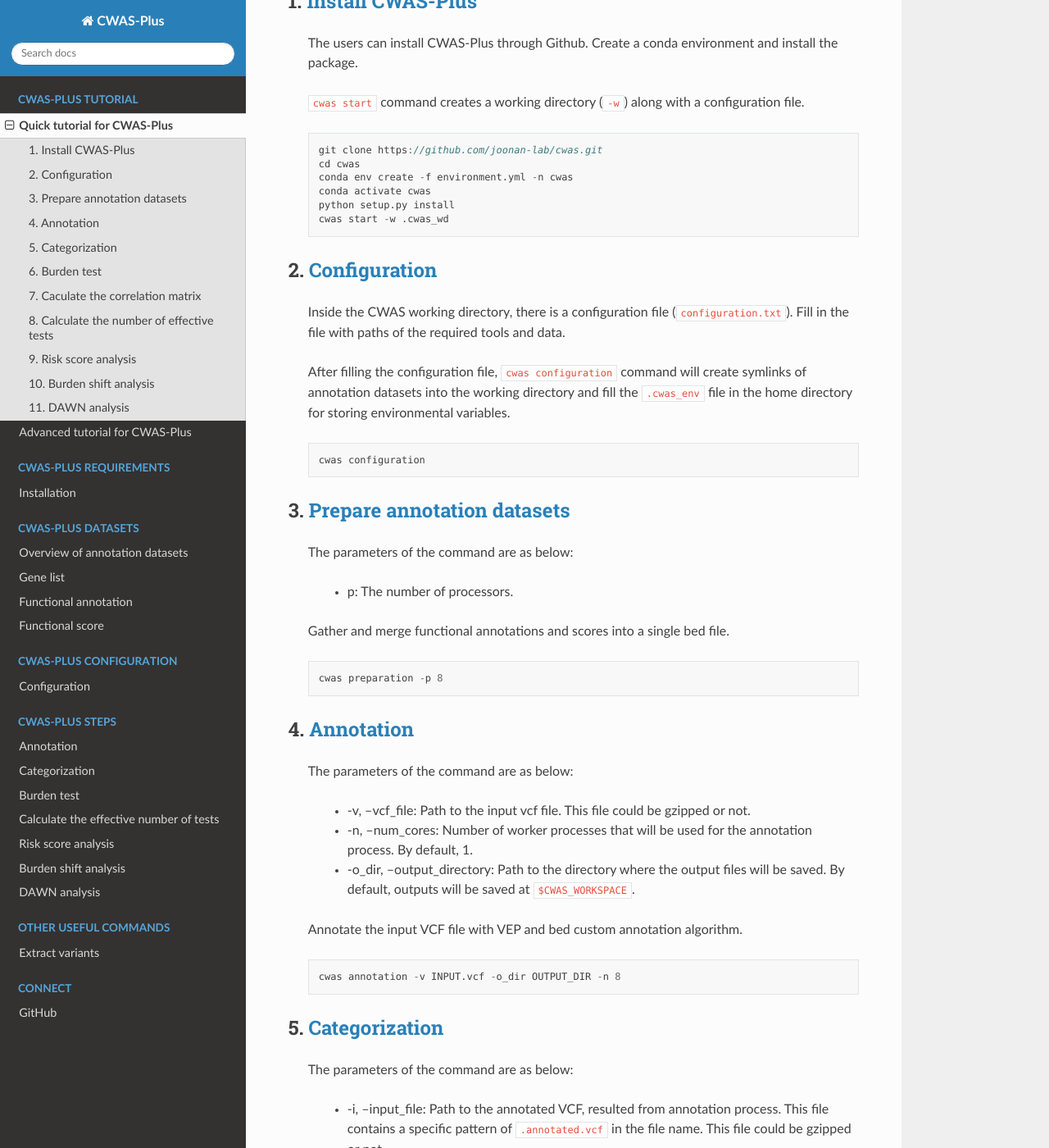
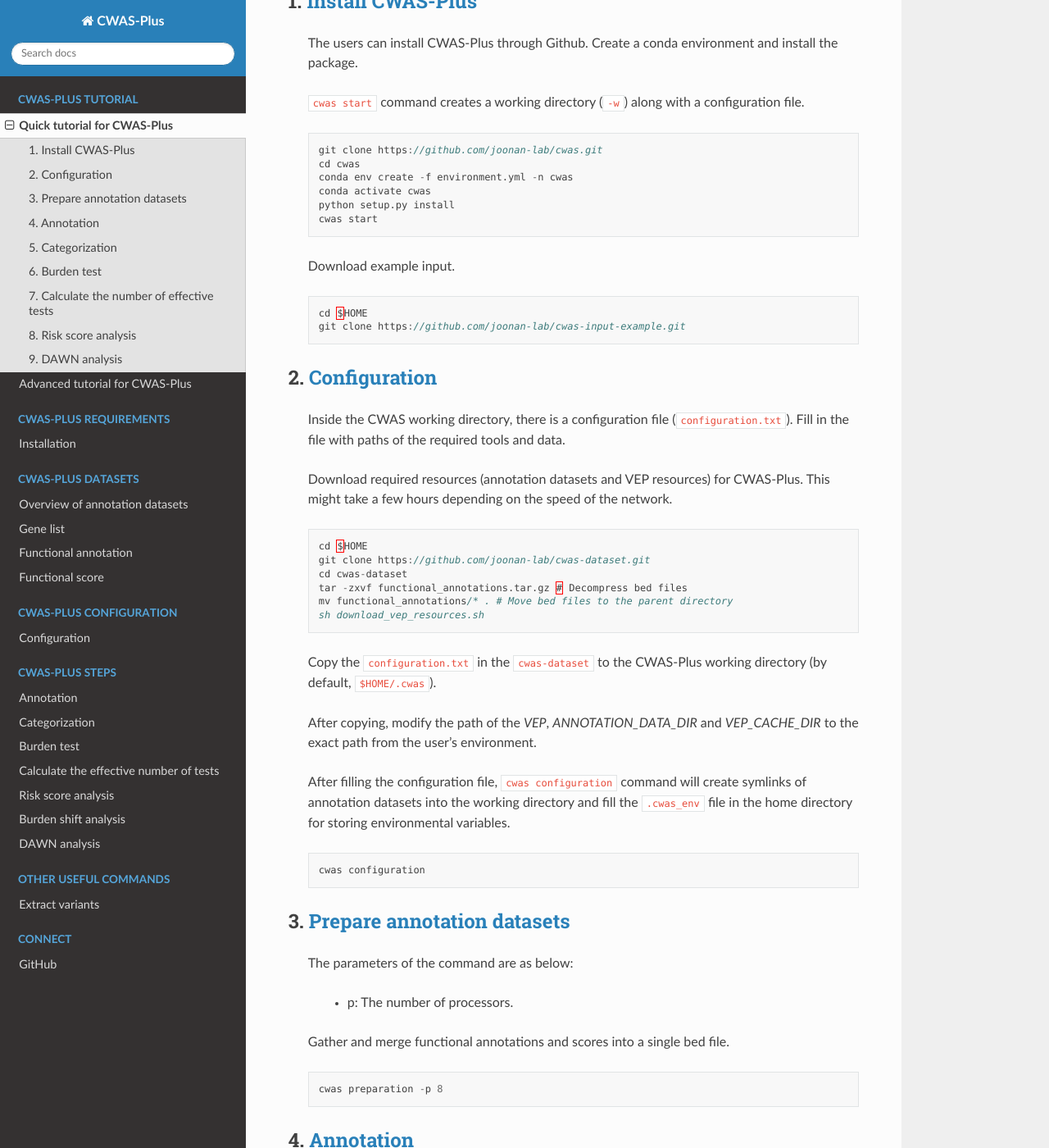
Before and after one commit to joonan-lab/cwas, a Sphinx documentation site: the page built from docs/quickstart/quick_tutorial.rst, in a window 1280 px wide and 1400 px high, scrolled down 247 px. Shown: the whole window at 82% size. Built offline with Sphinx 7.4.7 and the Read the Docs theme 2.0.0, drawn with Linux system fonts in a browser that asks for light colours; some of the changed text lies outside the part shown.

Commit message:
Update quick tutorial
Update quick tutorial

```diff
--- a/docs/quickstart/quick_tutorial.rst
+++ b/docs/quickstart/quick_tutorial.rst
@@ -20,18 +20,43 @@
     conda env create -f environment.yml -n cwas
     conda activate cwas
     python setup.py install
-    cwas start -w .cwas_wd
+    cwas start
+
+
+  Download example input.
+
+  .. code-block:: solidity
+
+    cd $HOME
+    git clone https://github.com/joonan-lab/cwas-input-example.git
+
 
 2. :ref:`Configuration <configuration>`
 ###########################################
 
   Inside the CWAS working directory, there is a configuration file (``configuration.txt``). Fill in the file with paths of the required tools and data.
 
+  Download required resources (annotation datasets and VEP resources) for CWAS-Plus. This might take a few hours depending on the speed of the network.
+
+  .. code-block:: solidity
+
+    cd $HOME
+    git clone https://github.com/joonan-lab/cwas-dataset.git
+    cd cwas-dataset
+    tar -zxvf functional_annotations.tar.gz # Decompress bed files
+    mv functional_annotations/* . # Move bed files to the parent directory
+    sh download_vep_resources.sh
+
+  Copy the ``configuration.txt`` in the ``cwas-dataset`` to the CWAS-Plus working directory (by default, ``$HOME/.cwas``).
+
+  After copying, modify the path of the *VEP*, *ANNOTATION_DATA_DIR* and *VEP_CACHE_DIR* to the exact path from the user's environment.
+
   After filling the configuration file, ``cwas configuration`` command will create symlinks of annotation datasets into the working directory and fill the ``.cwas_env`` file in the home directory for storing environmental variables.
 
   .. code-block:: solidity
 
     cwas configuration
+
 
 3. :ref:`Prepare annotation datasets <data-prep-label>`
 ###########################################
@@ -52,7 +77,7 @@
   The parameters of the command are as below:
 
    - -v, --vcf_file: Path to the input vcf file. This file could be gzipped or not.
-   - -n, --num_cores: Number of worker processes that will be used for the annotation process. By default, 1.
+   - -p, --num_proc: Number of worker processes that will be used for the annotation process. By default, 1.
    - -o_dir, --output_directory: Path to the directory where the output files will be saved. By default, outputs will be saved at ``$CWAS_WORKSPACE``.
 
 
@@ -60,7 +85,7 @@
 
   .. code-block:: solidity
 
-    cwas annotation -v INPUT.vcf -o_dir OUTPUT_DIR -n 8
+    cwas annotation -v $HOME/cwas-input-example/de_novo_variants.vcf -o_dir $HOME/cwas_output -p 8
 
 5. :ref:`Categorization <categorization>`
 ###########################################
@@ -80,7 +105,7 @@
 
   .. code-block:: solidity
 
-    cwas categorization -i INPUT.annotated.vcf -o_dir OUTPUT_DIR -p 8
+    cwas categorization -i $HOME/cwas_output/de_novo_variants.annotated.vcf.gz -o_dir $HOME/cwas_output -p 8 -m variant
 
 6. :ref:`Burden test <burdentest>`
 ######################################
@@ -97,7 +122,7 @@
 
      .. code-block:: solidity
 
-        cwas binomial_test -i INPUT.categorization_result.txt.gz -o_dir OUTPUT_DIR -s SAMPLE_LIST.txt -a ADJUST_FACTOR.txt
+        cwas binomial_test -i $HOME/cwas_output/de_novo_variants.categorization_result.txt.gz -o_dir $HOME/cwas_output -s $HOME/cwas-input-example/samples.txt -a $HOME/cwas-input-example/adj_factors.txt.txt
 
   - Permutation test
 
@@ -113,13 +138,13 @@
 
      .. code-block:: solidity
 
-        cwas permutation_test -i INPUT.categorization_result.txt.gz -o_dir OUTPUT_DIR -s SAMPLE_LIST.txt -a ADJUST_FACTOR.txt -n 10000 -p 8 -b
+        cwas permutation_test -i $HOME/cwas_output/de_novo_variants.categorization_result.txt.gz -o_dir $HOME/cwas_output -s $HOME/cwas-input-example/samples.txt -a $HOME/cwas-input-example/adj_factors.txt.txt -n 10000 -p 8 -b
 
 
-7. :ref:`Caculate the correlation matrix <categorization>`
-#############################################################
+7.  :ref:`Calculate the number of effective tests <effnumtest>`
+#################################################################
 
-  Caculate the correlation matrix from the intersected number of variants (or samples) between every two categories.
+  From correlation matrix, compute eigen values and vectors. Based on these outputs, users can calculate the number of effective tests.
 
   The parameters of the command are as below:
 
@@ -148,13 +173,15 @@
 
   .. code-block:: solidity
 
-    cwas categorization -i INPUT.annotated.vcf -o_dir OUTPUT_DIR -p 8 -m variant
+    cwas effective_num_test -i $HOME/cwas_output/de_novo_variants.correlation_matrix.pkl -o_dir $HOME/cwas_output -ef -if corr -n 10000 -c $HOME/cwas-dataset/subset_categories.txt
 
 
-8.  :ref:`Calculate the number of effective tests <effnumtest>`
-#################################################################
 
-  From correlation matrix, compute eigen values and vectors. Based on these outputs, users can calculate the number of effective tests.
+8.  :ref:`Risk score analysis <riskscore>`
+##############################################
+
+
+  Identify the overrepresented domains associated to the phenotype.
 
   The parameters of the command are as below:
 
@@ -177,21 +204,11 @@
 
   .. code-block:: solidity
 
-    cwas effective_num_test -i INPUT.correlation_matrix.pkl -o_dir OUTPUT_DIR -t test -c CATEGORY_SET.txt -ef
-
-
-9.  :ref:`Risk score analysis <riskscore>`
-##############################################
-
-  Identify the best predictor of the phenotype by training Lasso regression model with the number of variants within each category across samples.
-
-  .. code-block:: solidity
-
-    cwas risk_score -i INPUT.categorization_result.txt.gz \
-    -o_dir OUTPUT_DIR \
-    -s SAMPLE_LIST.txt \
-    -a ADJUST_FACTOR.txt \
-    -c CATEGORY_SET.txt \
+    cwas risk_score -i $HOME/cwas_output/de_novo_variants.categorization_result.txt.gz \
+    -o_dir $HOME/cwas_output \
+    -s $HOME/cwas-input-example/samples.txt \
+    -a $HOME/cwas-input-example/adj_factors.txt.txt \
+    -c $HOME/cwas-dataset/subset_categories.txt \
     -thr 3 \
     -tf 0.7 \
     -n_reg 10 \
@@ -200,10 +217,11 @@
     -p 8
 
 
-10.  :ref:`Burden shift analysis <riskscore>`
-##############################################
 
-  Identify the overrepresented domains associated to the phenotype.
+9.   :ref:`DAWN analysis <dawn>`
+####################################
+
+  Investigate the relationship between categories and identify the specific type of categories clustered within the network.
 
   The parameters of the command are as below:
 
@@ -228,21 +246,13 @@
 
   .. code-block:: solidity
 
-
-11.  :ref:`DAWN analysis <dawn>`
-####################################
-
-  Investigate the relationship between categories and identify the specific type of categories clustered within the network.
-
-  .. code-block:: solidity
-
-      cwas dawn -i_dir INPUT_DIR \
-      -o_dir OUTPUT_DIR \
+      cwas dawn -i_dir $HOME/cwas_output \
+      -o_dir $HOME/cwas_output \
       -r 2,500 \
       -s 123 \
       -t test \
-      -c CATEGORY_SET.txt \
-      -c_count CATEGORY_COUNTS.txt \
+      -c $HOME/cwas-dataset/subset_categories.txt \
+      -c_count -c $HOME/cwas_output/de_novo_variants.category_counts.txt.gz \
       -CT 2 \
       -CR 0.7 \
       -S 20 \
```
Also changed, not shown: docs/quickstart/advanced_tutorial.rst (+6 -6 lines).
